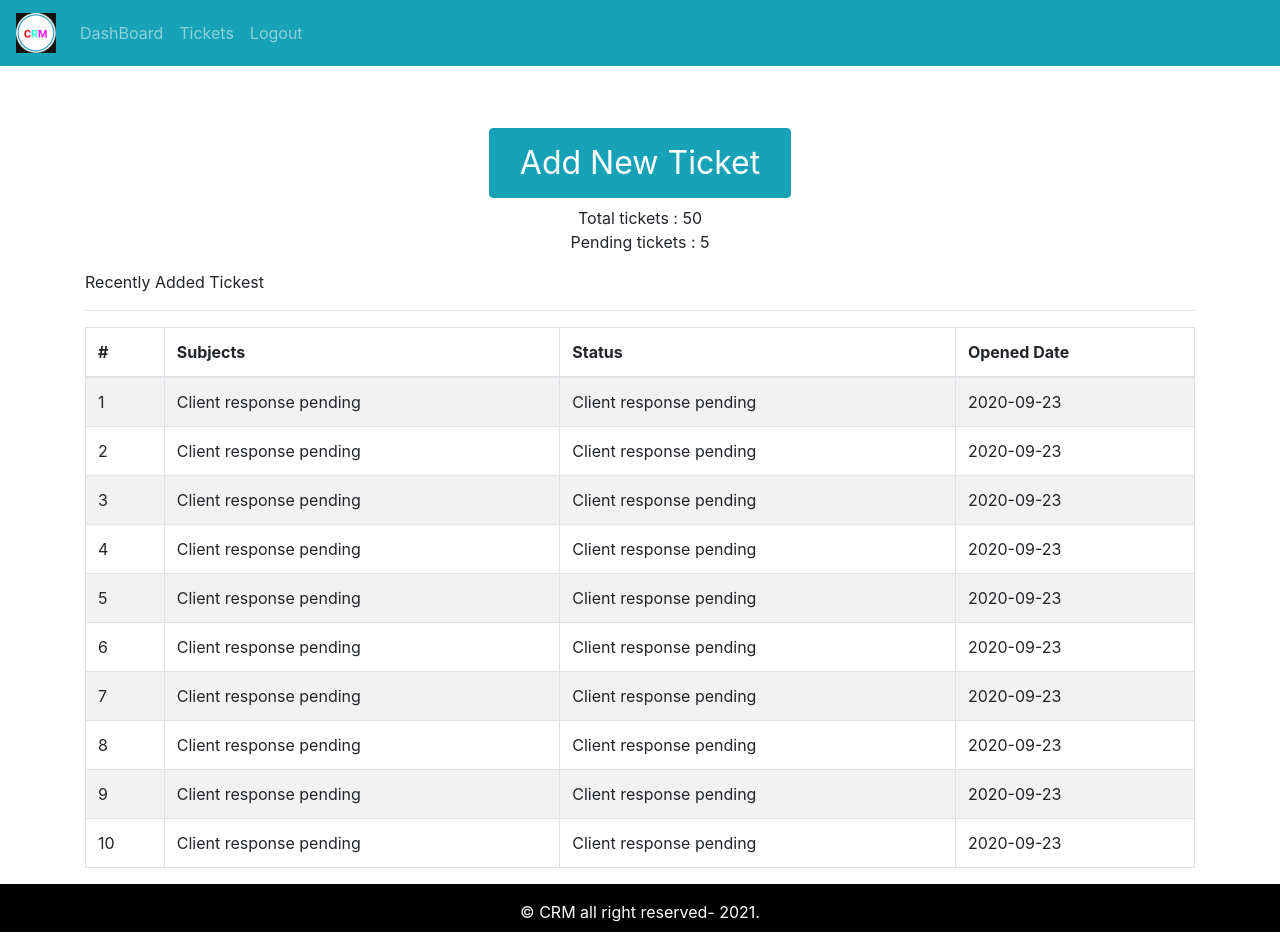
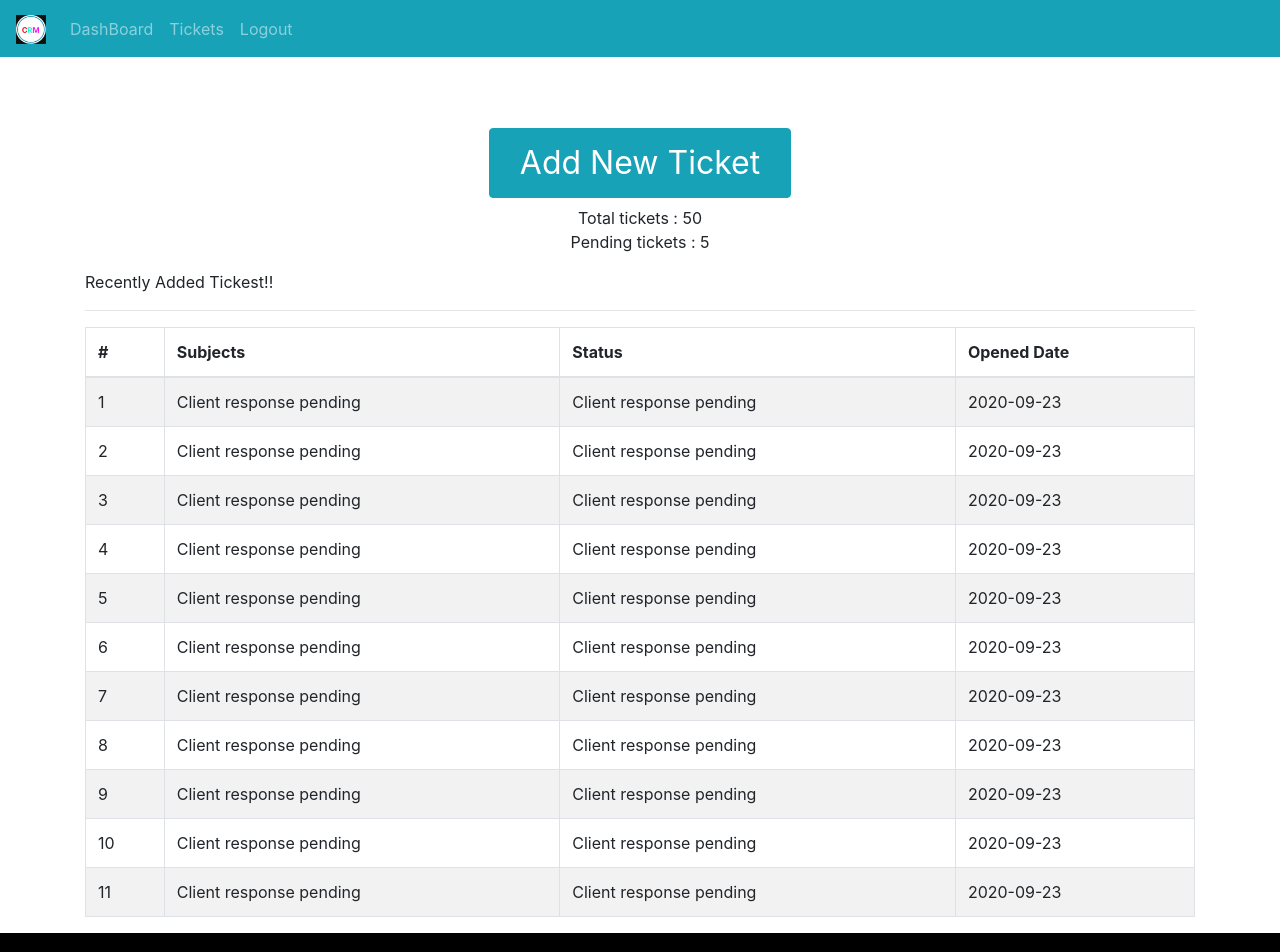
Before and after one commit to yandys09/CRMTicketSystem, a React (Create React App) app: page / in a window 1280 px wide. Shown: the top 952 px of the page. Built offline with nearby package versions, Linux system fonts and the light colour scheme.

Commit message:
dashboard page added

```diff
--- a/src/assets/data/dummy-tickets.json
+++ b/src/assets/data/dummy-tickets.json
@@ -58,5 +58,11 @@
 "subject":"ss1 issue",
 "status": "Client response pending",
 "addedAt": "2020-09-23"
+},
+{
+"id" : 11,
+"subject":"ss1 issue",
+"status": "Client response pending",
+"addedAt": "2020-09-23"
 }
 ]
--- a/src/layout/DefaultLayout.js
+++ b/src/layout/DefaultLayout.js
@@ -2,13 +2,12 @@ import React from "react";
 import { Footer } from "./partials/Footer.comp";
 import { Header } from "./partials/Header.comp";
 
-const DefaultLayout = ({children}) => {
+const DefaultLayout = ({ children }) => {
   return (
     <div className="default-layout">
       <div className="header">
         <Header />
       </div>
-
       <main className="main">{children}</main>
       <footer className="footer">
         <Footer />
--- a/src/layout/partials/Footer.comp.js
+++ b/src/layout/partials/Footer.comp.js
@@ -3,7 +3,7 @@ import React from 'react'
 export const Footer = () => {
   return (
     <div className="text-center copy-right">
-     &copy; CRM all right reserved- 2021.
+     &copy; CRM all right reserved- 20210920
     </div>
   )
 }
--- a/src/layout/partials/Header.comp.js
+++ b/src/layout/partials/Header.comp.js
@@ -6,7 +6,7 @@ export const Header = () => {
   return (
     <Navbar collapseOnSelect variant="dark" bg="info" expand="md">
       <Navbar.Brand>
-        <img src={logo} alt="logo" width="40px" />
+        <img src={logo} alt="logo" width="30px" />
       </Navbar.Brand>
       <Navbar.Toggle aria-controls="basic-navbar-nav" />
       <Navbar.Collapse id="basic-navbar-nav ">
--- a/src/pages/dashboard/Dashboard.page.js
+++ b/src/pages/dashboard/Dashboard.page.js
@@ -1,7 +1,7 @@
 import React from "react";
 import { Container, Row, Col, Button } from "react-bootstrap";
 import { TicketTable } from "../../components/ticket-table/TicketTable.comp";
-import tickets from '../../assets/data/dummy-tickets.json'
+import tickets from "../../assets/data/dummy-tickets.json";
 export const Dashboard = () => {
   return (
     <Container>
@@ -22,7 +22,7 @@ export const Dashboard = () => {
         </Col>
       </Row>
       <Row>
-        <Col className="mt-2">Recently Added Tickest</Col>
+        <Col className="mt-2">Recently Added Tickest!!</Col>
       </Row>
       <hr />
       <Row>
```
